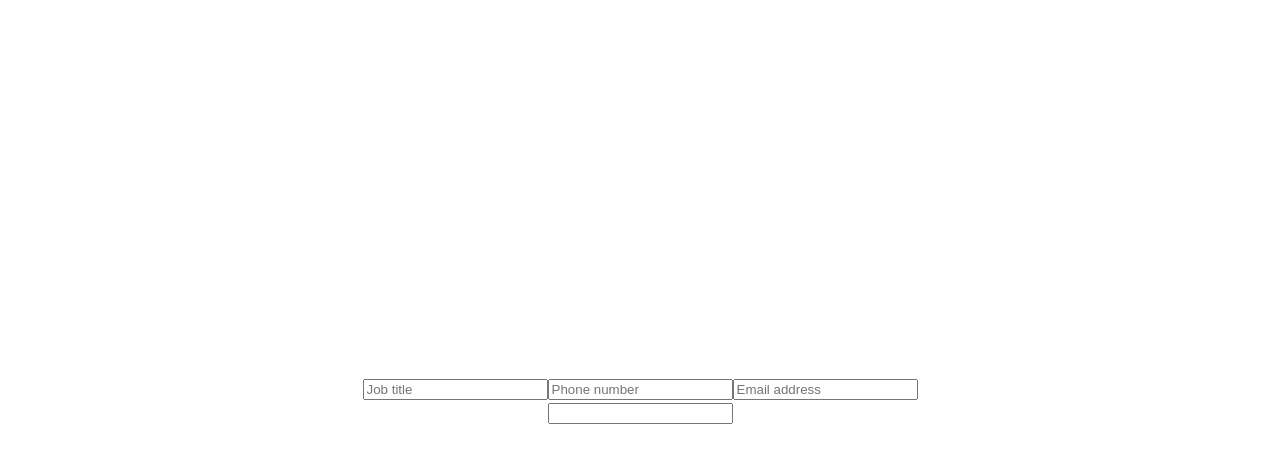
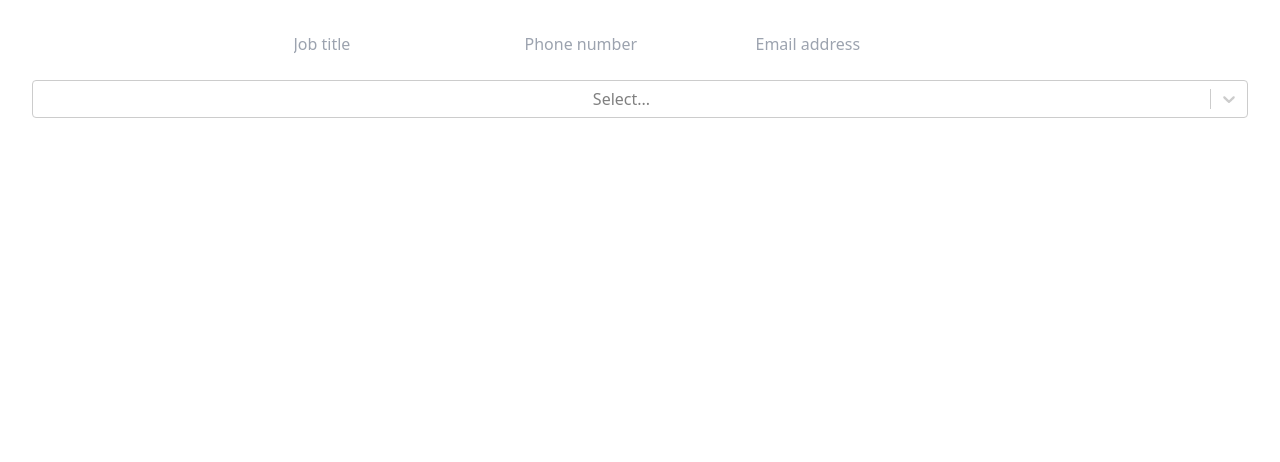
Before and after one commit to TomBirbeck/soc-hackathon-march, a React (Vite) app in the folder frontend/: page / in a window 1280 px wide. Shown: the top 462 px of the page. Built offline with nearby package versions, Linux system fonts and the light colour scheme.

Commit message:
add select options dropdown

```diff
--- a/frontend/package.json
+++ b/frontend/package.json
@@ -11,13 +11,16 @@
   "dependencies": {
     "react": "^18.2.0",
     "react-datepicker": "^4.11.0",
-    "react-dom": "^18.2.0"
+    "react-dom": "^18.2.0",
+    "react-select": "^5.7.2"
   },
   "devDependencies": {
+    "@types/node": "^18.15.11",
     "@types/react": "^18.0.28",
     "@types/react-datepicker": "^4.10.0",
     "@types/react-dom": "^18.0.11",
     "@vitejs/plugin-react": "^3.1.0",
+    "tailwindcss": "^3.3.0",
     "typescript": "^4.9.3",
     "vite": "^4.2.0"
   }
--- /dev/null
+++ b/frontend/postcss.config.cjs
@@ -0,0 +1 @@
+module.exports = { plugins: { tailwindcss: {}, autoprefixer: {} } };
--- a/frontend/src/App.tsx
+++ b/frontend/src/App.tsx
@@ -5,6 +5,10 @@ import "./App.css";
 import ContractForm from "./components/ContractForm";
 function App() {
     const [count, setCount] = useState(0);
+
+    // Candidate list here
+
+    // Candidate vs search logic here
 
     return (
         <div className="App">
--- /dev/null
+++ b/frontend/src/components/CheckboxDropdown.tsx
@@ -0,0 +1,39 @@
+import { useState } from "react";
+import Option from "./Option";
+import { default as ReactSelect } from "react-select";
+export default function CheckboxDropdown() {
+    const [selectedOptions, setSelectedOptions] = useState(null);
+    const options = [
+        { value: "java", label: "Java" },
+        { value: "javascript", label: "JavaScript" },
+        { value: "go", label: "Go" },
+        { value: "python", label: "Python" },
+        { value: "aws", label: "AWS" },
+        { value: "azure", label: "Azure" },
+        { value: "gcp", label: "GCP" },
+        { value: "cpp", label: "C++" },
+        { value: "cs", label: "C#" },
+        { value: "sql", label: "SQL" },
+        //        {value:"",label:"",},
+    ];
+
+    return (
+        <div>
+            <ReactSelect
+                options={options}
+                isMulti
+                closeMenuOnSelect={false}
+                hideSelectedOptions={false}
+                components={{
+                    Option,
+                }}
+                onChange={(options: any) => {
+                    // TODO: Fix type
+                    setSelectedOptions(options);
+                }}
+                // allowSelectAll={true}
+                value={selectedOptions}
+            />
+        </div>
+    );
+}
--- a/frontend/src/components/ContractForm.tsx
+++ b/frontend/src/components/ContractForm.tsx
@@ -1,5 +1,6 @@
 import { useState, useEffect, FormEvent } from "react";
 import DatePicker from "react-datepicker";
+import CheckboxDropdown from "./CheckboxDropdown";
 export default function contractForm() {
     const [jobTitleInput, setJobTitleInput] = useState("");
     const [contactPhoneInput, setContactPhoneInput] = useState("");
@@ -16,6 +17,7 @@ export default function contractForm() {
     return (
         <>
             <div>
+                <div className="border-solid border-4 border-white bg-rose-500">
                     <form
                         onSubmit={(e) => {
                             handleSubmit(e);
@@ -52,12 +54,15 @@ export default function contractForm() {
                             selectsRange={true}
                             startDate={startDate}
                             endDate={endDate}
-                        onChange={(update:any) => { //TODO:
+                            onChange={(update: any) => {
+                                //TODO: fix type
                                 setDateRange(update);
                             }}
                             isClearable={true}
                         />
+                        <CheckboxDropdown />
                     </form>
+                </div>
             </div>
         </>
     );
--- /dev/null
+++ b/frontend/src/components/Option.tsx
@@ -0,0 +1,16 @@
+import { components } from "react-select";
+
+export default function Option(props: any) {
+    return (
+        <div>
+            <components.Option {...props}>
+                <input
+                    type="checkbox"
+                    checked={props.isSelected}
+                    onChange={() => null}
+                />{" "}
+                <label>{props.label}</label>
+            </components.Option>
+        </div>
+    );
+}
--- a/frontend/src/index.css
+++ b/frontend/src/index.css
@@ -1,4 +1,7 @@
-:root {
+@tailwind base;
+@tailwind components;
+@tailwind utilities;
+/* :root {
   font-family: Inter, system-ui, Avenir, Helvetica, Arial, sans-serif;
   line-height: 1.5;
   font-weight: 400;
@@ -66,4 +69,4 @@ button:focus-visible {
   button {
     background-color: #f9f9f9;
   }
-}
+} */
--- /dev/null
+++ b/frontend/tailwind.config.jsx
@@ -0,0 +1,8 @@
+/** @type {import('tailwindcss').Config} */
+module.exports = {
+    content: ["./src/**/*.{html,tsx,js,jsx,ts}"],
+    theme: {
+        extend: {},
+    },
+    plugins: [],
+};
```
Also changed, not shown: 1 other file (tests, documents, lock files or other folders). Lines whose indentation alone changed are shown as unchanged.
